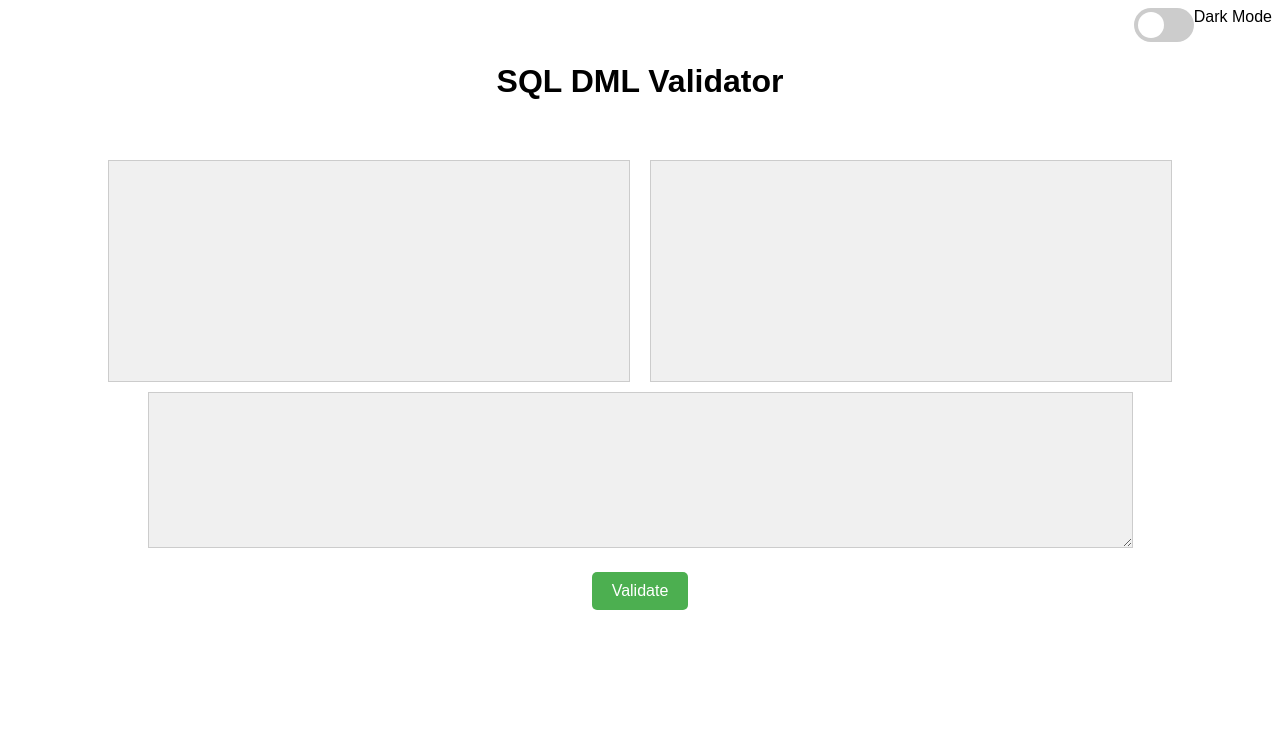
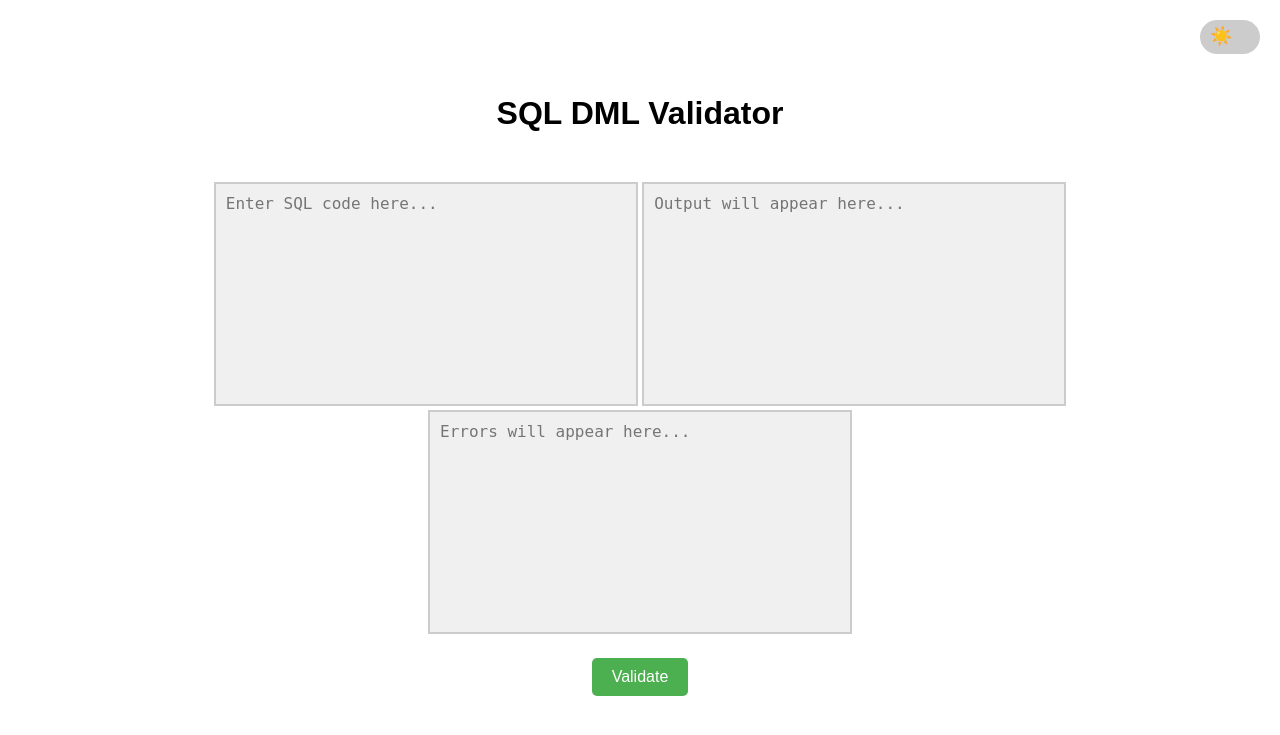
Before and after one commit to dabuhuhu/SQL-DML-Validator, a Flask app: page / in a window 1280 px wide. Shown: the top 735 px of the page. Run offline with Flask 3, Linux system fonts and the light colour scheme; some libraries are stand-ins or nearby versions.

Commit message:
add features

```diff
--- a/static/style.css
+++ b/static/style.css
@@ -1,6 +1,3 @@
-/* sqlStyle.css */
-
-/* Default (Light Mode) */
 :root {
     --background-color: #ffffff;
     --text-color: #000000;
@@ -14,59 +11,57 @@ body {
     background-color: var(--background-color);
     color: var(--text-color);
     text-align: center;
+    margin: 0;
+    padding: 0;
     transition: background-color 0.3s, color 0.3s;
 }
 
+/* Box and Textarea styling */
 .box {
     display: flex;
     justify-content: center;
+    gap: 20px;
     margin-top: 50px;
+}
+
+textarea {
+    width: 400px;
+    height: 200px;
+    resize: none;
+    padding: 10px;
+    background-color: var(--input-background-color);
+    border: 2px solid #ccc;
+    font-size: 16px;
+    color: var(--text-color);
+    transition: background-color 0.3s, color 0.3s;
+}
+
+textarea:focus {
+    outline: none;
+    border-color: #4CAF50;
+}
+
+textarea.out,
+textarea.error {
+    cursor: not-allowed;
 }
 
 button {
     margin-top: 20px;
     padding: 10px 20px;
-    font-size: 16px;
-    cursor: pointer;
     background-color: var(--button-background-color);
     color: var(--button-text-color);
     border: none;
     border-radius: 5px;
-    transition: background-color 0.3s, color 0.3s;
+    cursor: pointer;
+    font-size: 16px;
 }
 
-.in,
-.out {
-    width: 500px;
-    height: 200px;
-    padding: 10px;
-    margin: 10px;
-    text-align: left;
-    background-color: var(--input-background-color);
-    border: 1px solid #ccc;
-    transition: background-color 0.3s, color 0.3s;
-}
-
-.error {
-    background-color: var(--input-background-color);
-    border: 1px solid #ccc;
-    transition: background-color 0.3s, color 0.3s;
-}
-
-/* Dark Mode */
-body.dark-mode {
-    --background-color: #121212;
-    --text-color: #e0e0e0;
-    --input-background-color: #333333;
-    --button-background-color: #6200EE;
-    --button-text-color: #ffffff;
-}
-
-/* Switch Button Style */
-.switch-container {
-    position: absolute;
-    top: 20px;
-    right: 20px;
+/* Dark button (theme toggle) */
+.darkbutton {
+    display: flex;
+    justify-content: flex-end;
+    padding: 20px;
 }
 
 .switch {
@@ -90,40 +85,32 @@ body.dark-mode {
     right: 0;
     bottom: 0;
     background-color: #ccc;
-    transition: .4s;
+    transition: 0.4s;
     border-radius: 34px;
 }
 
 .slider:before {
     position: absolute;
-    content: "";
-    height: 26px;
-    width: 26px;
-    left: 4px;
-    bottom: 4px;
-    background-color: white;
-    transition: .4s;
-    border-radius: 50%;
+    content: '☀️';
+    font-size: 18px;
+    left: 10px;
+    bottom: 7px;
+    transition: 0.4s;
 }
 
 input:checked+.slider {
-    background-color: #4CAF50;
+    background-color: #111;
 }
 
 input:checked+.slider:before {
+    content: '🌙';
     transform: translateX(26px);
 }
 
-/* Rounded Switch */
-.slider.round {
-    border-radius: 34px;
+/* Dark Mode */
+.dark-mode {
+    --background-color: #121212;
+    --text-color: #e0e0e0;
+    --input-background-color: #333333;
+    --button-background-color: #6200EE;
 }
-
-.slider.round:before {
-    border-radius: 50%;
-}
-
-.darkbutton {
-    display: flex;
-    justify-content: end;
-}
--- a/templates/index.html
+++ b/templates/index.html
@@ -5,7 +5,9 @@
     <meta charset="UTF-8">
     <meta name="viewport" content="width=device-width, initial-scale=1.0">
     <title>SQL Validator</title>
-    <link rel="stylesheet" type="text/css" href="/SQL-DML-Validator/static/style.css">
+    <link rel="stylesheet" type="text/css" href="../static/style.css">
+    <script src="https://cdnjs.cloudflare.com/ajax/libs/jquery/3.6.0/jquery.min.js"></script>
+    <script src="https://notifyjs.jpillora.com/js/notify.js"></script>
 </head>
 
 <body>
@@ -14,28 +16,56 @@
             <input type="checkbox" id="mode-toggle">
             <span class="slider round"></span>
         </label>
-        <span>Dark Mode</span>
     </div>
+
     <h1>SQL DML Validator</h1>
+
     <div class="box">
-        <input class="in" type="text">
-        <input class="out" type="text">
+        <form id="sql-form">
+            <textarea class="in" placeholder="Enter SQL code here..."></textarea>
+            <textarea class="out" readonly placeholder="Output will appear here..."></textarea>
+        </form>
     </div>
+
     <div class="box2">
-        <textarea class="error" cols="120" rows="10"></textarea>
+        <textarea class="error" readonly placeholder="Errors will appear here..."></textarea>
     </div>
-    <button>Validate</button>
 
+    <button id="validate-btn">Validate</button>
 
     <script>
-        const toggle = document.getElementById('mode-toggle');
-        const body = document.body;
+        document.addEventListener('DOMContentLoaded', function () {
+            const toggle = document.getElementById('mode-toggle');
+            const body = document.body;
 
-        // Wenn der Benutzer den Switch aktiviert, Dark Mode umschalten
-        toggle.addEventListener('change', function () {
-            body.classList.toggle('dark-mode');
+            // Set theme from cookies
+            const theme = document.cookie.split('; ').find(row => row.startsWith('theme='));
+            if (theme && theme.split('=')[1] === 'dark') {
+                body.classList.add('dark-mode');
+                toggle.checked = true;
+            }
+
+            toggle.addEventListener('change', function () {
+                body.classList.toggle('dark-mode');
+                document.cookie = "theme=" + (body.classList.contains('dark-mode') ? 'dark' : 'light') + "; path=/";
+            });
+
+            // Validate button functionality
+            document.getElementById('validate-btn').addEventListener('click', function () {
+                const sqlInput = document.querySelector('.in').value.trim();
+
+                if (sqlInput) {
+                    $(".error").val("");
+                    $(".out").val("SQL is valid.");
+                    $.notify("SQL Code is valid!", { position: "bottom center", className: "success" });
+                } else {
+                    $(".error").val("Please enter valid SQL code.");
+                    $.notify("SQL Code has errors.", { position: "bottom center", className: "error" });
+                }
+            });
         });
     </script>
 </body>
 
+
 </html>
```
